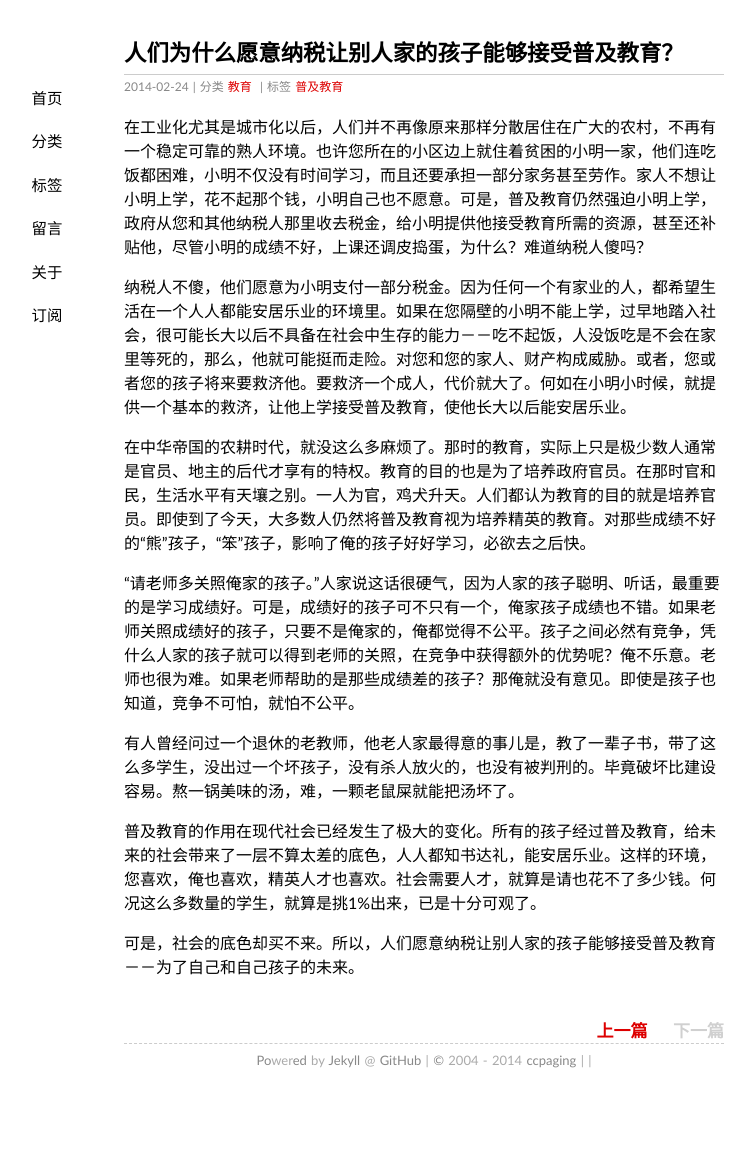
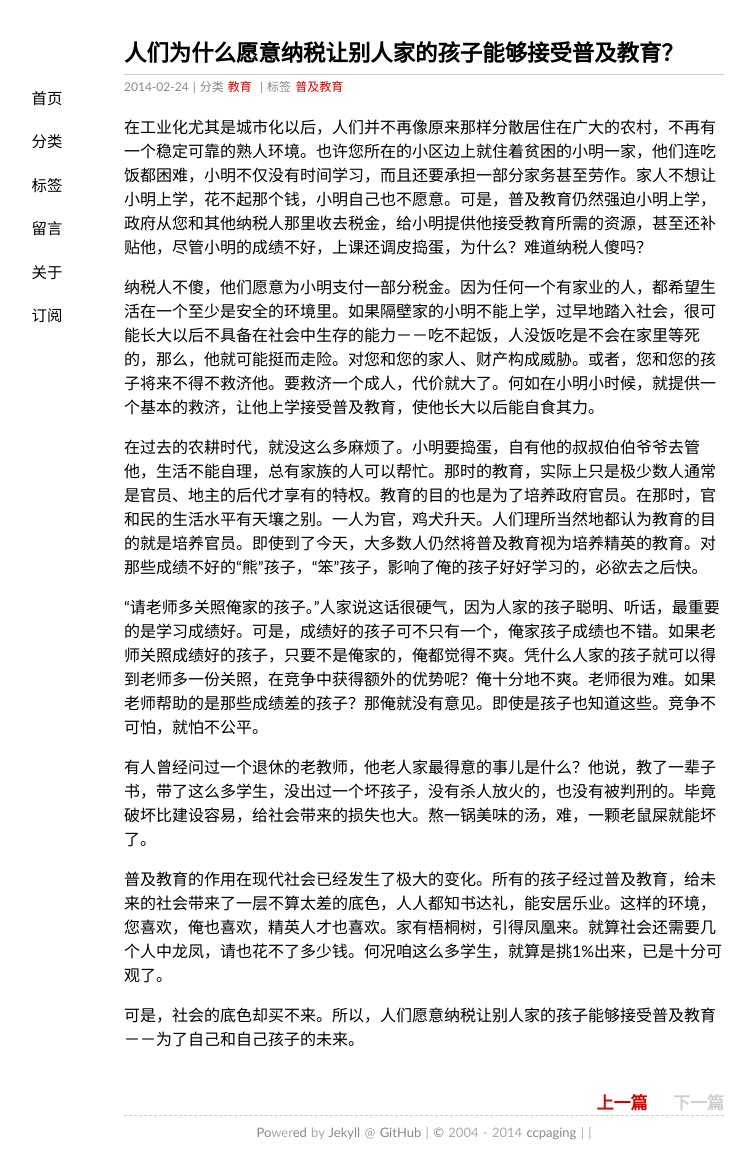
Before and after one commit to ccpaging/ccpaging.github.io, a Jekyll site: the page built from _posts/2014-02-24-Education.md, in a window 1280 px wide. Shown: the whole page, without its empty margins (216-971 px from the left). Built offline with Jekyll 4.4.1, drawn with Linux system fonts in a browser that asks for light colours; some web fonts are replaced; comment, search, counter and statistics services are not loaded; before the commit the page ends 1103 px from its top, so only the background shows below that.

Commit message:
Update 2014-02-24-Education.md

```diff
--- a/_posts/2014-02-24-Education.md
+++ b/_posts/2014-02-24-Education.md
@@ -8,14 +8,14 @@ tags: 普及教育
 
 在工业化尤其是城市化以后，人们并不再像原来那样分散居住在广大的农村，不再有一个稳定可靠的熟人环境。也许您所在的小区边上就住着贫困的小明一家，他们连吃饭都困难，小明不仅没有时间学习，而且还要承担一部分家务甚至劳作。家人不想让小明上学，花不起那个钱，小明自己也不愿意。可是，普及教育仍然强迫小明上学，政府从您和其他纳税人那里收去税金，给小明提供他接受教育所需的资源，甚至还补贴他，尽管小明的成绩不好，上课还调皮捣蛋，为什么？难道纳税人傻吗？
 
-纳税人不傻，他们愿意为小明支付一部分税金。因为任何一个有家业的人，都希望生活在一个人人都能安居乐业的环境里。如果在您隔壁的小明不能上学，过早地踏入社会，很可能长大以后不具备在社会中生存的能力－－吃不起饭，人没饭吃是不会在家里等死的，那么，他就可能挺而走险。对您和您的家人、财产构成威胁。或者，您或者您的孩子将来要救济他。要救济一个成人，代价就大了。何如在小明小时候，就提供一个基本的救济，让他上学接受普及教育，使他长大以后能安居乐业。
+纳税人不傻，他们愿意为小明支付一部分税金。因为任何一个有家业的人，都希望生活在一个至少是安全的环境里。如果隔壁家的小明不能上学，过早地踏入社会，很可能长大以后不具备在社会中生存的能力－－吃不起饭，人没饭吃是不会在家里等死的，那么，他就可能挺而走险。对您和您的家人、财产构成威胁。或者，您和您的孩子将来不得不救济他。要救济一个成人，代价就大了。何如在小明小时候，就提供一个基本的救济，让他上学接受普及教育，使他长大以后能自食其力。
 
-在中华帝国的农耕时代，就没这么多麻烦了。那时的教育，实际上只是极少数人通常是官员、地主的后代才享有的特权。教育的目的也是为了培养政府官员。在那时官和民，生活水平有天壤之别。一人为官，鸡犬升天。人们都认为教育的目的就是培养官员。即使到了今天，大多数人仍然将普及教育视为培养精英的教育。对那些成绩不好的“熊”孩子，“笨”孩子，影响了俺的孩子好好学习，必欲去之后快。
+在过去的农耕时代，就没这么多麻烦了。小明要捣蛋，自有他的叔叔伯伯爷爷去管他，生活不能自理，总有家族的人可以帮忙。那时的教育，实际上只是极少数人通常是官员、地主的后代才享有的特权。教育的目的也是为了培养政府官员。在那时，官和民的生活水平有天壤之别。一人为官，鸡犬升天。人们理所当然地都认为教育的目的就是培养官员。即使到了今天，大多数人仍然将普及教育视为培养精英的教育。对那些成绩不好的“熊”孩子，“笨”孩子，影响了俺的孩子好好学习的，必欲去之后快。
 
-“请老师多关照俺家的孩子。”人家说这话很硬气，因为人家的孩子聪明、听话，最重要的是学习成绩好。可是，成绩好的孩子可不只有一个，俺家孩子成绩也不错。如果老师关照成绩好的孩子，只要不是俺家的，俺都觉得不公平。孩子之间必然有竞争，凭什么人家的孩子就可以得到老师的关照，在竞争中获得额外的优势呢？俺不乐意。老师也很为难。如果老师帮助的是那些成绩差的孩子？那俺就没有意见。即使是孩子也知道，竞争不可怕，就怕不公平。
+“请老师多关照俺家的孩子。”人家说这话很硬气，因为人家的孩子聪明、听话，最重要的是学习成绩好。可是，成绩好的孩子可不只有一个，俺家孩子成绩也不错。如果老师关照成绩好的孩子，只要不是俺家的，俺都觉得不爽。凭什么人家的孩子就可以得到老师多一份关照，在竞争中获得额外的优势呢？俺十分地不爽。老师很为难。如果老师帮助的是那些成绩差的孩子？那俺就没有意见。即使是孩子也知道这些。竞争不可怕，就怕不公平。
 
-有人曾经问过一个退休的老教师，他老人家最得意的事儿是，教了一辈子书，带了这么多学生，没出过一个坏孩子，没有杀人放火的，也没有被判刑的。毕竟破坏比建设容易。熬一锅美味的汤，难，一颗老鼠屎就能把汤坏了。
+有人曾经问过一个退休的老教师，他老人家最得意的事儿是什么？他说，教了一辈子书，带了这么多学生，没出过一个坏孩子，没有杀人放火的，也没有被判刑的。毕竟破坏比建设容易，给社会带来的损失也大。熬一锅美味的汤，难，一颗老鼠屎就能坏了。
 
-普及教育的作用在现代社会已经发生了极大的变化。所有的孩子经过普及教育，给未来的社会带来了一层不算太差的底色，人人都知书达礼，能安居乐业。这样的环境，您喜欢，俺也喜欢，精英人才也喜欢。社会需要人才，就算是请也花不了多少钱。何况这么多数量的学生，就算是挑1%出来，已是十分可观了。
+普及教育的作用在现代社会已经发生了极大的变化。所有的孩子经过普及教育，给未来的社会带来了一层不算太差的底色，人人都知书达礼，能安居乐业。这样的环境，您喜欢，俺也喜欢，精英人才也喜欢。家有梧桐树，引得凤凰来。就算社会还需要几个人中龙凤，请也花不了多少钱。何况咱这么多学生，就算是挑1%出来，已是十分可观了。
 
 可是，社会的底色却买不来。所以，人们愿意纳税让别人家的孩子能够接受普及教育－－为了自己和自己孩子的未来。
```
